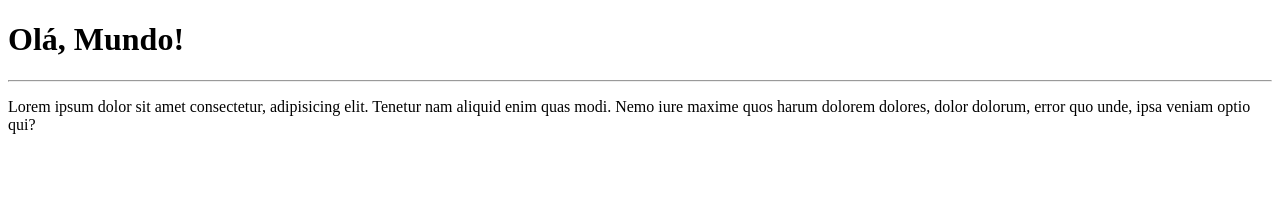
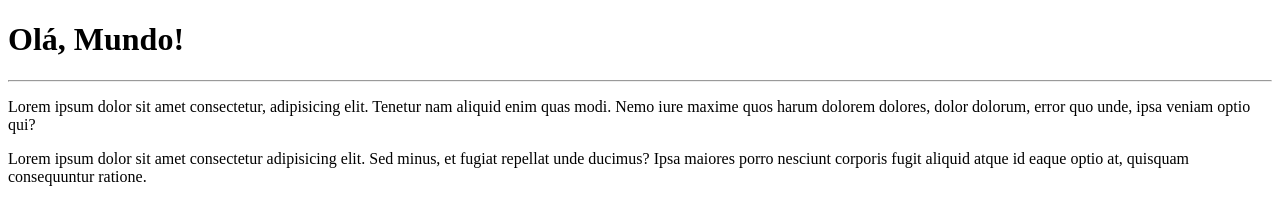
Before and after one commit to RoniChr/Ol--Mundo, a plain HTML site: page index.html in a window 1280 px wide. Drawn offline with Linux system fonts and the light colour scheme.

Commit message:
adicionei um guanabara

```diff
--- a/index.html
+++ b/index.html
@@ -9,5 +9,6 @@
     <h1>Olá, Mundo!</h1>
     <hr>
     <p>Lorem ipsum dolor sit amet consectetur, adipisicing elit. Tenetur nam aliquid enim quas modi. Nemo iure maxime quos harum dolorem dolores, dolor dolorum, error quo unde, ipsa veniam optio qui?</p>
+    <p>Lorem ipsum dolor sit amet consectetur adipisicing elit. Sed minus, et fugiat repellat unde ducimus? Ipsa maiores porro nesciunt corporis fugit aliquid atque id eaque optio at, quisquam consequuntur ratione.</p>
 </body>
 </html>
```
